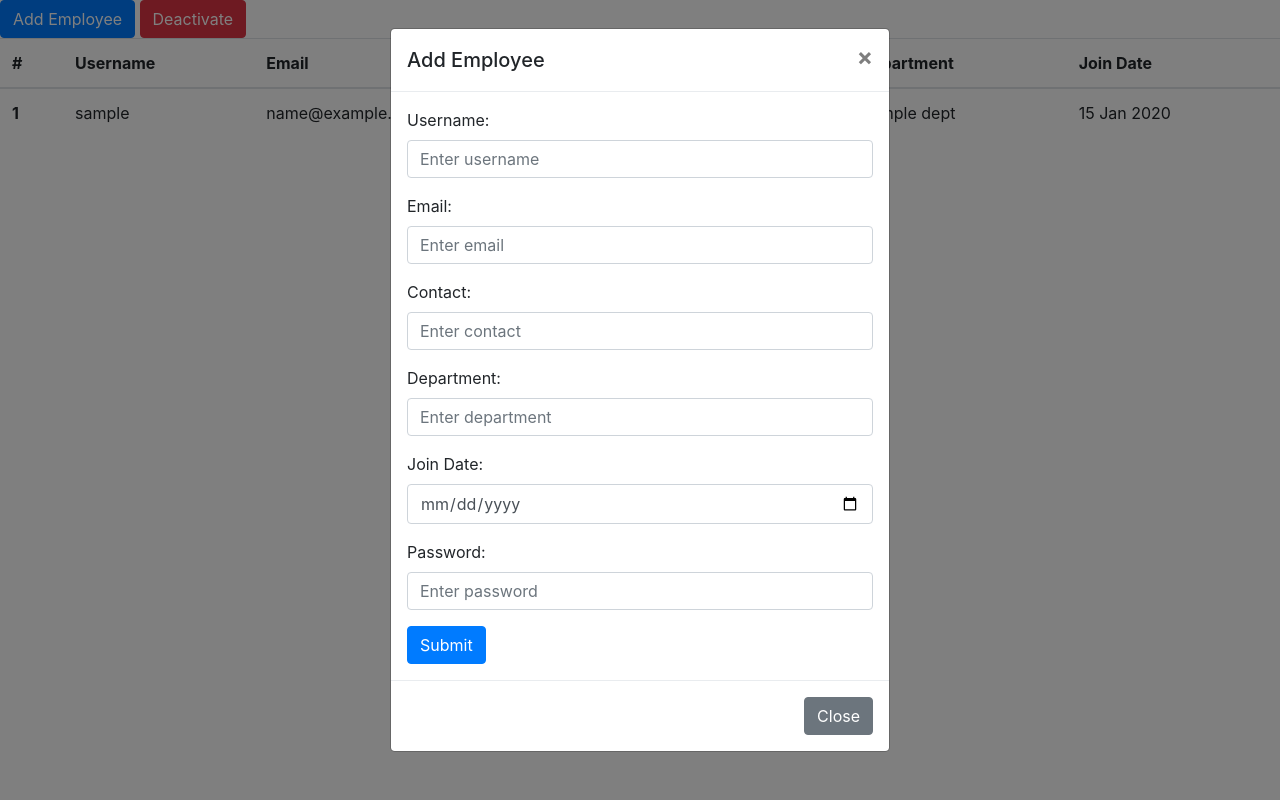
After one commit to priddhesh/WorkTrack, a Node server app: template views/AdminDashboard.ejs in a window 1280 px wide, after a click on "Add Employee". The commit adds this page. Run offline with Node 20, Linux system fonts and the light colour scheme; the template is opened without the code that fills it: most values are stand-ins (such as "Sample title", 1, 10 or a date in 2020); some libraries are stand-ins or nearby versions.

Commit message:
Update employee info

```diff
--- a/index.js
+++ b/index.js
@@ -3,6 +3,9 @@ const app = express();
 const mysql = require('mysql');
 require('dotenv').config()
 var bodyParser = require('body-parser');
+
+app.set('view engine', 'ejs');
+app.use('/scripts', express.static(__dirname + '/scripts'));
 
 app.use(bodyParser.json());
 app.use(bodyParser.urlencoded({ extended: true }));
@@ -20,11 +23,38 @@ conn.connect((err) => {
 });
 
 app.get('/addEmployee', (req, res) => {
-    res.sendFile(__dirname + '/frontend/addEmployee.html')
+    conn.query(`SELECT * from employee_info`, (err, data) => {
+        if (err) {
+            throw err;
+        }
+        else {
+            res.render('AdminDashboard',{data:data});
+        }
+    });
 });
 
 app.get('/dashboard', (req, res) => {
-    res.sendFile(__dirname + '/frontend/employeeDashboard.html')
+    conn.query(`SELECT * from tasks`, (err, data) => {
+        if (err) {
+            throw err;
+        }
+        else {
+            console.log(data);
+            res.render('EmployeeDashboard',{data:data});
+        }
+    });
+});
+
+app.get('/updateEmployee', (req, res) => {
+    let username = "mayur";
+    conn.query(`SELECT * from employee_info WHERE username='${username}'`, (err, data) => {
+        if (err) {
+            throw err;
+        }
+        else {
+            res.render('UpdateEmployee', {data: data});
+        }
+    });
 });
 
 app.post('/add_employee', (req, res) => {
@@ -35,10 +65,47 @@ app.post('/add_employee', (req, res) => {
     let join_date = req.body.join_date;
     let password = req.body.password;
     conn.query(`INSERT INTO  employee_info(username,email,contact,dept,join_date,password) VALUES('${username}','${email}','${contact}','${dept}','${join_date}','${password}')`, (err, rows) => {
-        if (err) throw err;
-        console.log('Data inserted');
+        if (err)
+        {
+            throw err;
+        }
+        else{
+            console.log('Data updated');
+            res.redirect('/addEmployee');
+        }
     });
-    res.redirect('/addEmployee');
+});
+
+app.post('/update_employee', (req, res) => {
+    let username = req.body.username;
+    let email = req.body.email;
+    let contact = req.body.contact;
+    let dept = req.body.department;
+    let checkval = req.body.checkval;
+    let password = req.body.new_password;
+    console.log(contact);
+    if(checkval==undefined){
+        conn.query(`UPDATE employee_info SET username = '${username}', dept = '${dept}', contact= '${contact}' WHERE email = '${email}';`, (err, rows) => {
+        if (err)
+        {
+            throw err;
+        }
+        else{
+            console.log('Data updated');
+            res.redirect('/updateEmployee');
+        }
+    });
+}else{
+        conn.query(`UPDATE employee_info SET username = '${username}',  dept = '${dept}', contact= '${contact}', password = '${password}' WHERE email = '${email}';`, (err, rows) => {
+            if (err) {
+                throw err;
+            }
+            else {
+                console.log('Data updated');
+                res.redirect('/updateEmployee');
+            }
+        });
+}
 });
 
 app.post('/add_task', (req, res) => {
@@ -55,6 +122,14 @@ app.post('/add_task', (req, res) => {
     res.redirect('/dashboard');
 });
 
+app.post('/deactivate', (req, res) => {
+    let email = req.body.email;
+    conn.query(`DELETE FROM employee_info WHERE email='${email}'`, (err, rows) => {
+        if (err) throw err;
+    });
+    res.redirect('/addEmployee');
+});
+
 app.listen('3000', () => {
     console.log('Server started on port 3000');
 });
--- /dev/null
+++ b/views/AdminDashboard.ejs
@@ -0,0 +1,151 @@
+<!DOCTYPE html>
+<html lang="en">
+
+<head>
+    <meta charset="UTF-8">
+    <meta name="viewport" content="width=device-width, initial-scale=1.0">
+    <title>Dashboard</title>
+    <link rel="stylesheet" href="https://cdn.jsdelivr.net/npm/bootstrap@4.0.0/dist/css/bootstrap.min.css"
+        integrity="sha384-Gn5384xqQ1aoWXA+058RXPxPg6fy4IWvTNh0E263XmFcJlSAwiGgFAW/dAiS6JXm" crossorigin="anonymous">
+
+</head>
+
+<body>
+    <button type="button" class="btn btn-primary" data-toggle="modal" data-target="#exampleModal">
+        Add Employee
+    </button>
+
+    <div class="modal fade" id="exampleModal" tabindex="-1" role="dialog" aria-labelledby="exampleModalLabel"
+        aria-hidden="true">
+        <div class="modal-dialog" role="document">
+            <div class="modal-content">
+                <div class="modal-header">
+                    <h5 class="modal-title" id="exampleModalLabel">Add Employee</h5>
+                    <button type="button" class="close" data-dismiss="modal" aria-label="Close">
+                        <span aria-hidden="true">&times;</span>
+                    </button>
+                </div>
+                <div class="modal-body">
+                    <form action="/add_employee" method="post">
+                        <div class="form-group">
+                            <label>Username:</label>
+                            <input type="text" class="form-control" id="username" name="username"
+                                placeholder="Enter username">
+                        </div>
+                        <div class="form-group">
+                            <label>Email:</label>
+                            <input type="email" class="form-control" id="email" name="email" placeholder="Enter email">
+                        </div>
+                        <div class="form-group">
+                            <label>Contact:</label>
+                            <input type="number" class="form-control" id="contact" name="contact"
+                                placeholder="Enter contact">
+                        </div>
+                        <div class="form-group">
+                            <label>Department:</label>
+                            <input type="text" class="form-control" id="dept" name="dept"
+                                placeholder="Enter department">
+                        </div>
+                        <div class="form-group">
+                            <label>Join Date:</label>
+                            <input type="date" class="form-control" id="join_date" name="join_date"
+                                placeholder="Enter join date">
+                        </div>
+                        <div class="form-group">
+                            <label>Password:</label>
+                            <input type="password" class="form-control" id="password" name="password"
+                                placeholder="Enter password">
+                        </div>
+                        <button type="submit" class="btn btn-primary">Submit</button>
+                    </form>
+                </div>
+                <div class="modal-footer">
+                    <button type="button" class="btn btn-secondary" data-dismiss="modal">Close</button>
+                </div>
+            </div>
+        </div>
+    </div>
+
+    <button type="button" class="btn btn-danger" data-toggle="modal" data-target=".bd-example-modal-lg9">Deactivate
+    </button>
+
+    <div class="modal fade bd-example-modal-lg9" tabindex="-1" role="dialog" aria-labelledby="myLargeModalLabel1"
+        aria-hidden="true">
+        <div class="modal-dialog modal-lg">
+            <div class="modal-content">
+                <div class="modal-header">
+                    <h4 class="modal-title" id="myLargeModalLabel">Deactivate Employee</h4>
+                    <button type="button" class="close" data-dismiss="modal" aria-label="Close">
+                        <span aria-hidden="true">×</span>
+                    </button>
+                </div>
+                <div class="modal-body">
+                    <form action="/deactivate" method="post">
+                        <div class="form-group">
+                            <label>Email:</label>
+                            <input type="email" class="form-control" id="email" name="email" placeholder="Enter email">
+                        </div>
+                        <button type="submit" class="btn btn-primary">Submit</button>
+                    </form>
+                </div>
+            </div>
+        </div>
+    </div>
+
+    <table class="table">
+        <thead>
+            <tr>
+                <th scope="col">#</th>
+                <th scope="col">Username</th>
+                <th scope="col">Email</th>
+                <th scope="col">Contact</th>
+                <th scope="col">Department</th>
+                <th scope="col">Join Date</th>
+            </tr>
+        </thead>
+        <tbody>
+            <%
+                let i=0;
+                if(data.length>0)
+                {
+                data.forEach(function(item){
+                i++;
+                %>
+                <tr>
+                    <th scope="row"><%= i %></th>
+                    <td>
+                        <%= item.username %>
+                    </td>
+                    <td>
+                        <%= item.email %>
+                    </td>
+                    <td>
+                        <%= item.contact %>
+                    </td>
+                    <td>
+                        <%= item.dept %>
+                    </td>
+                    <td>
+                        <%= item.join_date.toString().substring(0,15) %>
+                    </td>
+                </tr>
+                <% }) }else{ %>
+                    <tr>
+                        <td colspan="5">No data found</td>
+                    </tr>
+                    <% } %>
+        </tbody>
+    </table>
+</body>
+<script src="https://code.jquery.com/jquery-3.2.1.slim.min.js"
+    integrity="sha384-KJ3o2DKtIkvYIK3UENzmM7KCkRr/rE9/Qpg6aAZGJwFDMVNA/GpGFF93hXpG5KkN"
+    crossorigin="anonymous"></script>
+<script src="https://cdn.jsdelivr.net/npm/popper.js@1.12.9/dist/umd/popper.min.js"
+    integrity="sha384-ApNbgh9B+Y1QKtv3Rn7W3mgPxhU9K/ScQsAP7hUibX39j7fakFPskvXusvfa0b4Q"
+    crossorigin="anonymous"></script>
+<script src="https://cdn.jsdelivr.net/npm/bootstrap@4.0.0/dist/js/bootstrap.min.js"
+    integrity="sha384-JZR6Spejh4U02d8jOt6vLEHfe/JQGiRRSQQxSfFWpi1MquVdAyjUar5+76PVCmYl"
+    crossorigin="anonymous"></script>
+</body>
+
+</html>
```
Also changed, not shown: frontend/addEmployee.html (deleted, +0 -19 lines), package.json (+6 -1 lines), scripts/update.js (added, +10 -0 lines), views/EmployeeDashboard.ejs (renamed from frontend/employeeDashboard.html, +44 -0 lines), views/UpdateEmployee.ejs (added, +59 -0 lines), 1 other file.
